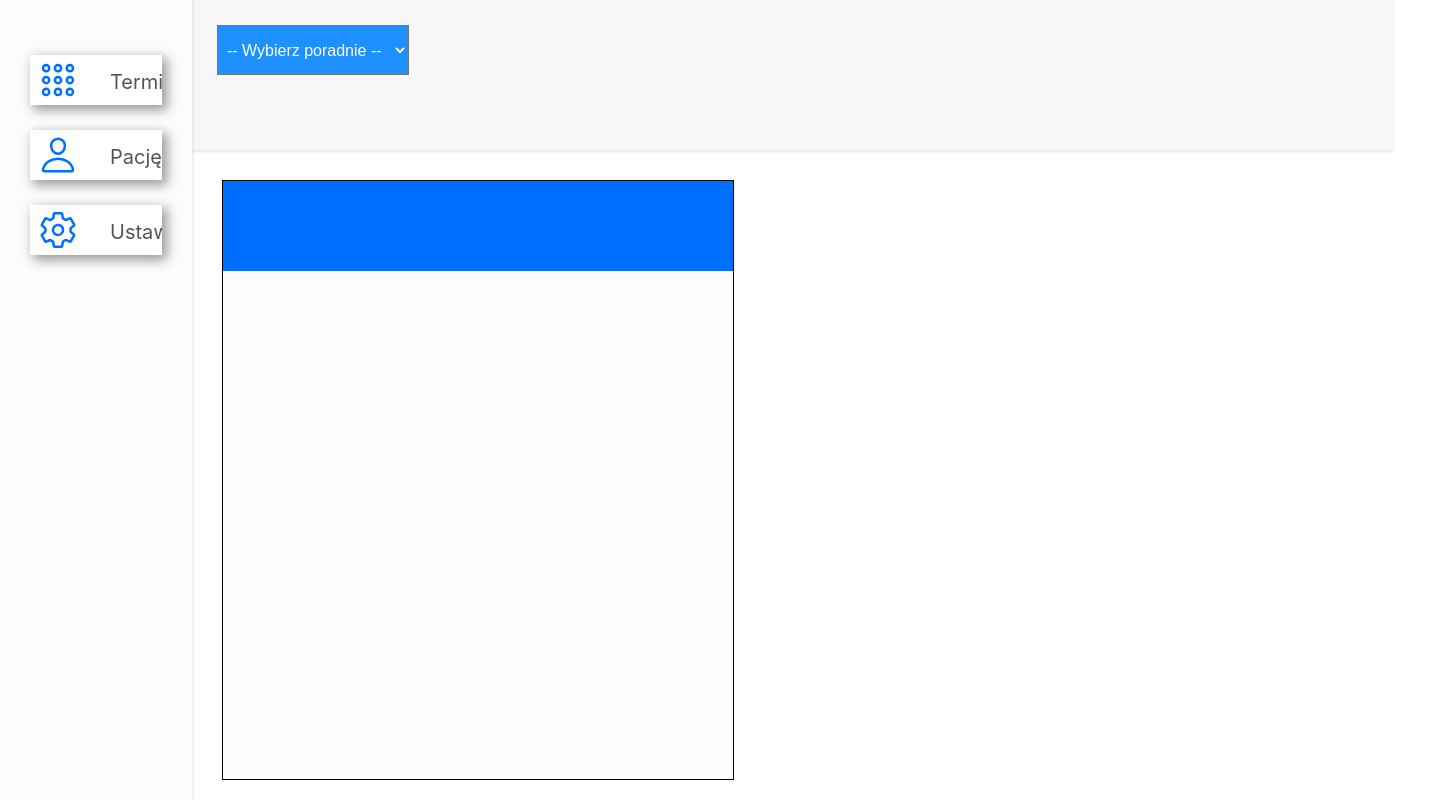
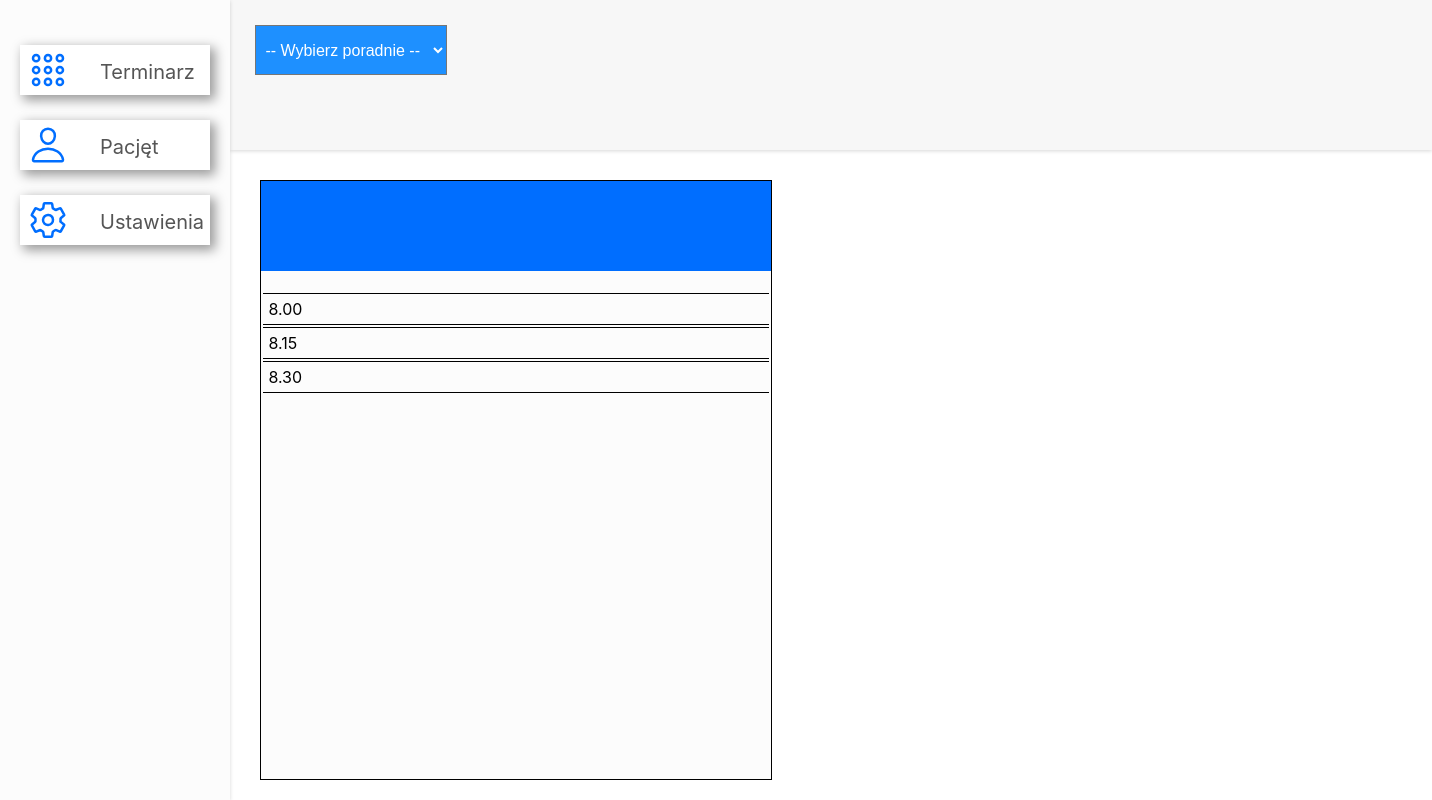
Before and after one commit to figarox/doctor-terminal, a React (Create React App) app: page / in a window 1280 px wide. Shown: the whole page, 1432 px wide, since content can reach past the window. Built offline with nearby package versions, Linux system fonts and the light colour scheme.

Commit message:
update settingTerminal

```diff
--- a/src/Doctor/settingTerminal.js
+++ b/src/Doctor/settingTerminal.js
@@ -8,34 +8,47 @@ const BoxTable = {
 const Table = {
     position: "absolute",
     width: "100%",
+    marginTop: "25px",
 }
 
-const List = [
+class SettingTerminal extends Component{
+
+    state = {
+        doctor: [
             {
-id: "1",
+            id: 1,
             howTime: "15",
             startTime: "8:00",
-endTime: "15:00",
+            endTime: "14:00",
+            rowtime: ["8.00","8.15","8.30"],
+            },
+            {
+            id: 2,
+            howTime: "10",
+            startTime: "9:00",
+            endTime: "14:00",
+            rowtime: ["9.00","9.15","9.30"],
             },
          ]
-
-const SettingTerminal = () => {
-
-    const [howtime, setHowTime] = useState('15')
-    const [startTime, setStartTime] = useState('8:00')
-    const [endtime, setEndTime] = useState('15:00')
-
-    const ListTerminal = () => {
-
         }
 
+    render(){
         return (
             <div style={BoxTable}>
                 <table style={Table}>
-                {ListTerminal}
+                    {
+                        this.state.doctor.find(test => test.id === 1).rowtime.map(test2 =>
+                        {
+                        return <tr>
+                            <td>
+                                {test2}
+                            </td>
+                        </tr>})
+                    }
                 </table>
             </div>
         );
     }
 
+}
 export default SettingTerminal;
--- a/src/Page/Terminal.js
+++ b/src/Page/Terminal.js
@@ -1,5 +1,4 @@
 import React, { Component, useState} from 'react';
-import { Route } from 'react-router';
 import Menu from '../Layouts/Menu';
 import SettingTerminal from '../Doctor/settingTerminal';
 
--- a/src/Style/App.css
+++ b/src/Style/App.css
@@ -4,8 +4,8 @@
 
 .Nav{
   position: sticky;
-  padding: 30px;
-  width: 6%;
+  padding: 20px;
+  width: 6vw;
   height: 100vh;
   background-color: rgb(252, 252, 252);
   box-shadow: rgba(0, 0, 0, 0.16) 0px 1px 4px;
@@ -15,7 +15,7 @@
 
 .Menu{
   padding: 20px;
-  width: 110.5%;
+  width: 114.5%;
   height: 150px;
   background-color: rgb(247, 247, 247);
   box-shadow: rgba(0, 0, 0, 0.16) 0px 1px 4px;
@@ -24,11 +24,11 @@
 .Page{
   z-index: -2;
   position: static;
-  width: 85%;
+  width: 82%;
   height: 100vh;
   float: left;
 }
 
 .Nav:hover{
-  width: 15%;
+  width: 18%;
 }
```
Lines whose indentation alone changed are shown as unchanged.
